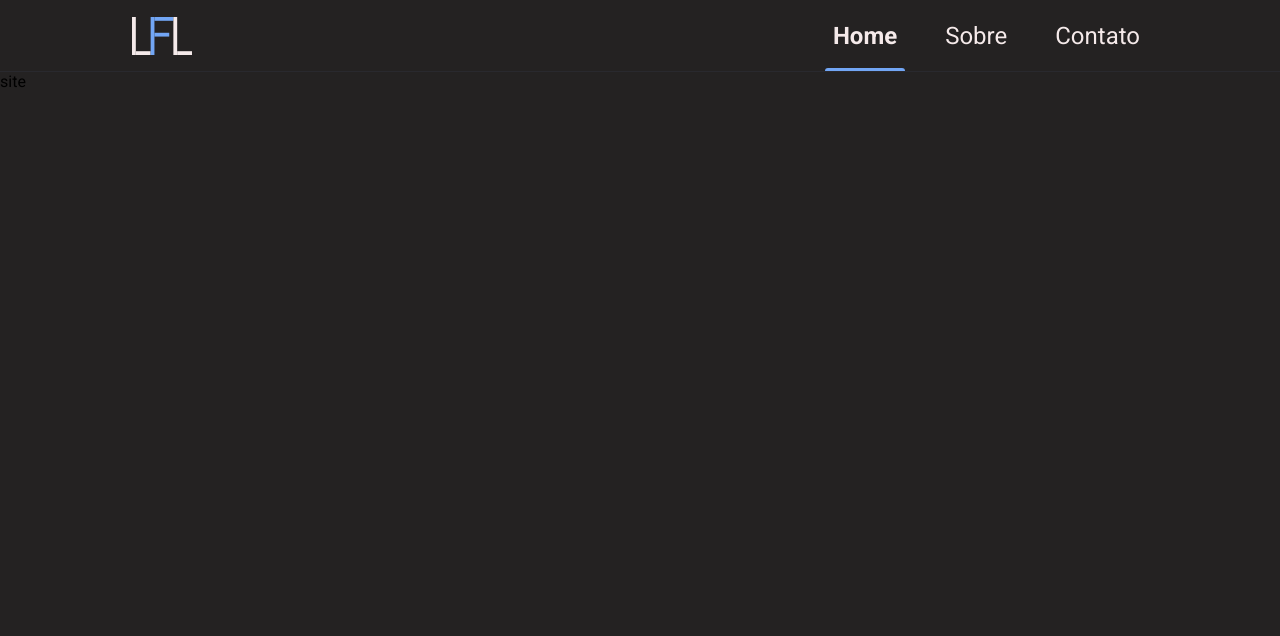
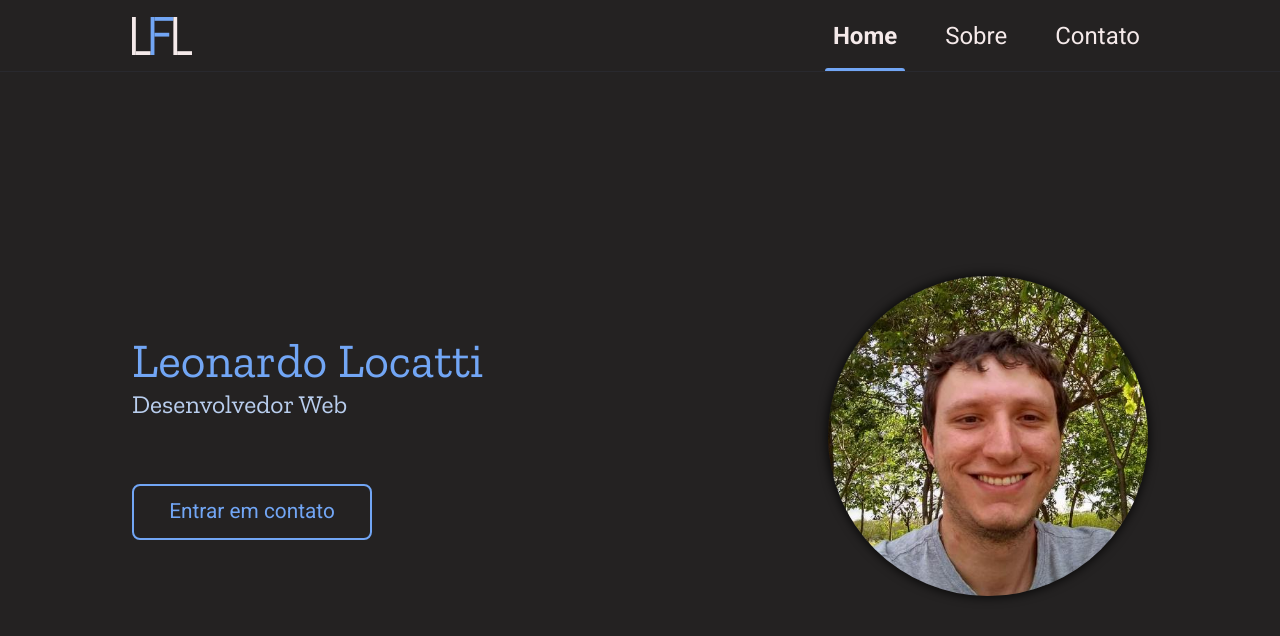
Before and after one commit to leonardolocatti/site, a Next.js app: page / in a window 1280 px wide. Shown: the top 636 px of the page. Built offline with nearby package versions, Linux system fonts and the light colour scheme.

Commit message:
Finalizada página home

```diff
--- a/src/pages/_document.tsx
+++ b/src/pages/_document.tsx
@@ -10,6 +10,10 @@ export default class MyDocument extends Document {
             href="https://fonts.googleapis.com/css2?family=Roboto:wght@400;700&display=swap"
             rel="stylesheet"
           />
+          <link
+            href="https://fonts.googleapis.com/css2?family=Zilla+Slab&display=swap"
+            rel="stylesheet"
+          />
         </Head>
         <body>
           <Main />
--- a/src/pages/index.tsx
+++ b/src/pages/index.tsx
@@ -1,3 +1,28 @@
+import Head from 'next/head';
+import Link from 'next/link';
+
+import styles from '../styles/pages/home.module.scss';
+
 export default function Home(): JSX.Element {
-  return <>site</>;
+  return (
+    <>
+      <Head>
+        <title>Home | Leonardo Locatti - Dev Web</title>
+      </Head>
+
+      <main className={styles.homeContainer}>
+        <section className={styles.homeContent}>
+          <h1>Leonardo Locatti</h1>
+
+          <span>Desenvolvedor Web</span>
+
+          <Link href="/contact">
+            <a>Entrar em contato</a>
+          </Link>
+        </section>
+
+        <img src="/images/profile.jpeg" alt="Leonardo Locatti" />
+      </main>
+    </>
+  );
 }
--- a/src/styles/global.scss
+++ b/src/styles/global.scss
@@ -1,6 +1,8 @@
 :root {
   --white: #f5eaea;
+  --blue-300: #b9ceee;
   --blue-500: #72a6f5;
+  --gray-700: #312b2b;
   --gray-800: #29292e;
   --gray-900: #242222;
 }
--- /dev/null
+++ b/src/styles/pages/home.module.scss
@@ -0,0 +1,55 @@
+.homeContainer {
+  max-width: 1080px;
+  margin: 0 auto;
+  padding: 0 2rem;
+  height: calc(100vh - 4.5rem);
+
+  display: flex;
+  align-items: center;
+  justify-content: space-between;
+
+  img {
+    width: 20rem;
+    border-radius: 50%;
+    // border: 3px solid var(--gray-700);
+
+    box-shadow: 0px 0px 10px 2px rgba(0, 0, 0, 0.7);
+  }
+}
+
+.homeContent {
+  h1 {
+    font-weight: 400;
+    font-family: 'Zilla Slab', serif;
+    color: var(--blue-500);
+    font-size: 3rem;
+  }
+
+  span {
+    font-family: 'Zilla Slab', serif;
+    color: var(--blue-300);
+    font-size: 1.6rem;
+    display: inline-block;
+  }
+
+  a {
+    border: 2px solid var(--blue-500);
+    width: 15rem;
+    height: calc(3.2rem + 4px);
+    line-height: 3.2rem;
+    text-align: center;
+    font-size: 1.3rem;
+    border-radius: 8px;
+    color: var(--blue-500);
+    margin-top: 4rem;
+
+    display: block;
+
+    transition: color 0.3s, background-color 0.3s;
+
+    &:hover {
+      background: var(--blue-500);
+      color: var(--gray-900);
+    }
+  }
+}
```
Also changed, not shown: public/images/profile.jpeg (added).
